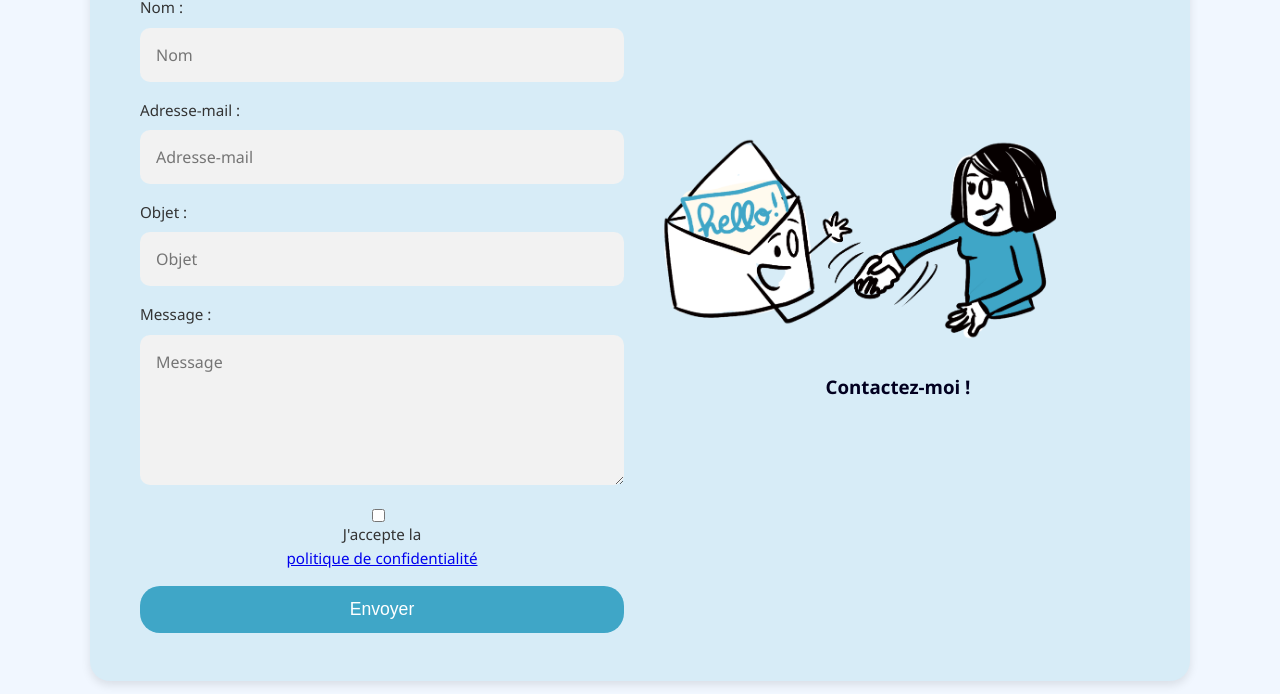
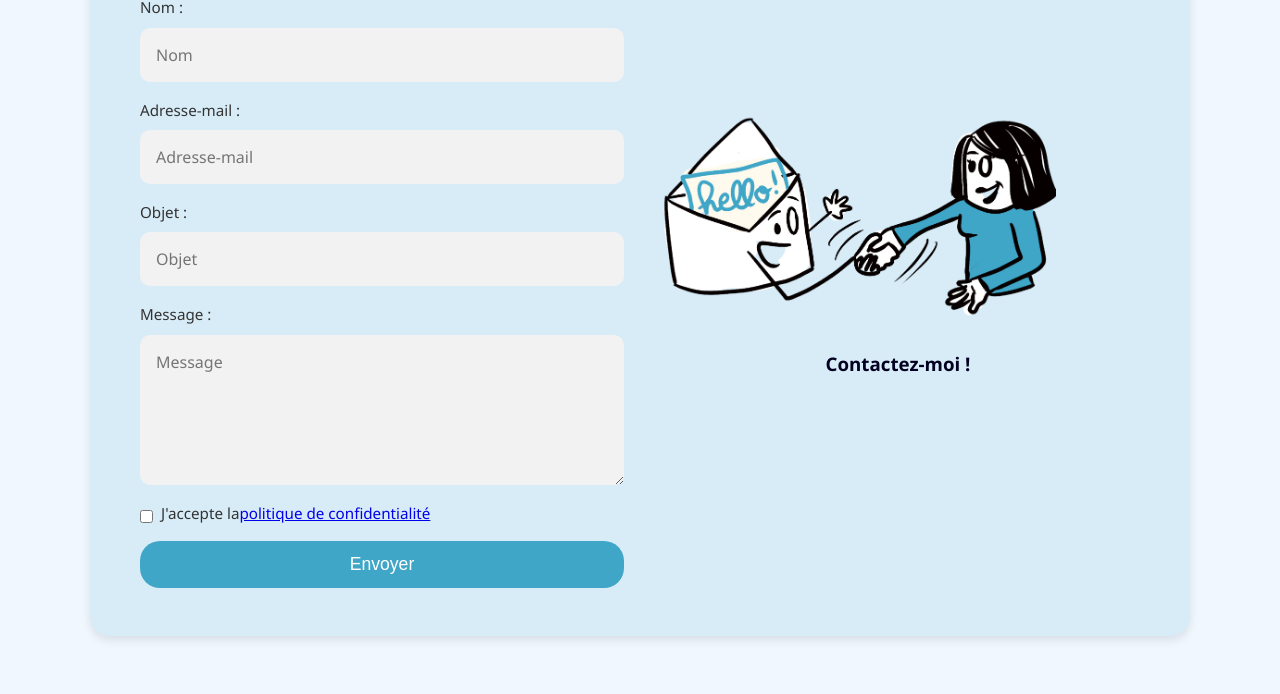
Before and after one commit to Rateur/marie, a plain HTML site: page index.html in a window 1280 px wide. Shown: the part 4532-5226 px from the top of the page. Drawn offline with Linux system fonts and the light colour scheme; a script that the page names is missing.

Commit message:
Fix checkbox layout rule

```diff
--- a/css/contact.css
+++ b/css/contact.css
@@ -70,6 +70,10 @@ form[name="contact"] button:hover {
   background-color: #2c7a9f;
 }
 
+form[name="contact"] label.checkbox-container {
+  flex-direction: row;
+  align-items: center;
+}
 .checkbox-container{
   display: flex;
   flex-direction: row;
```
